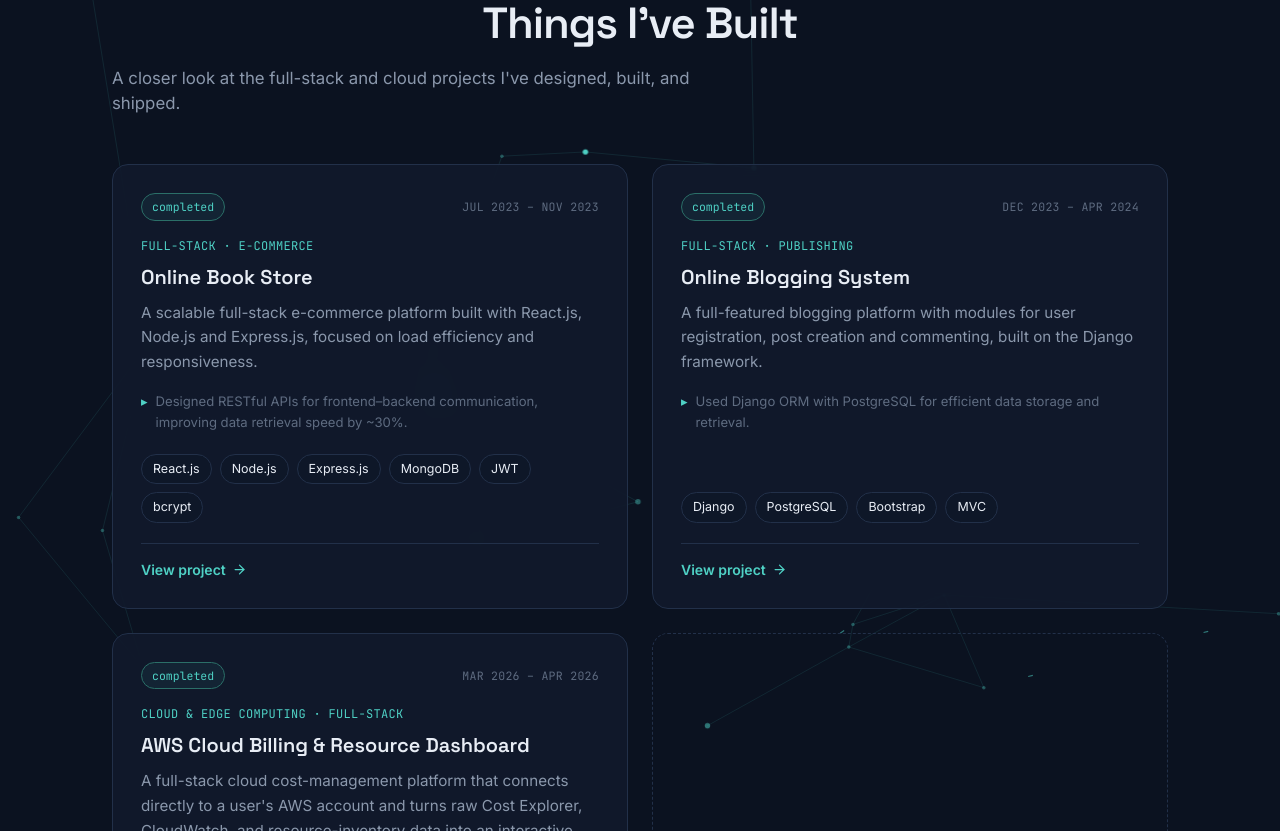
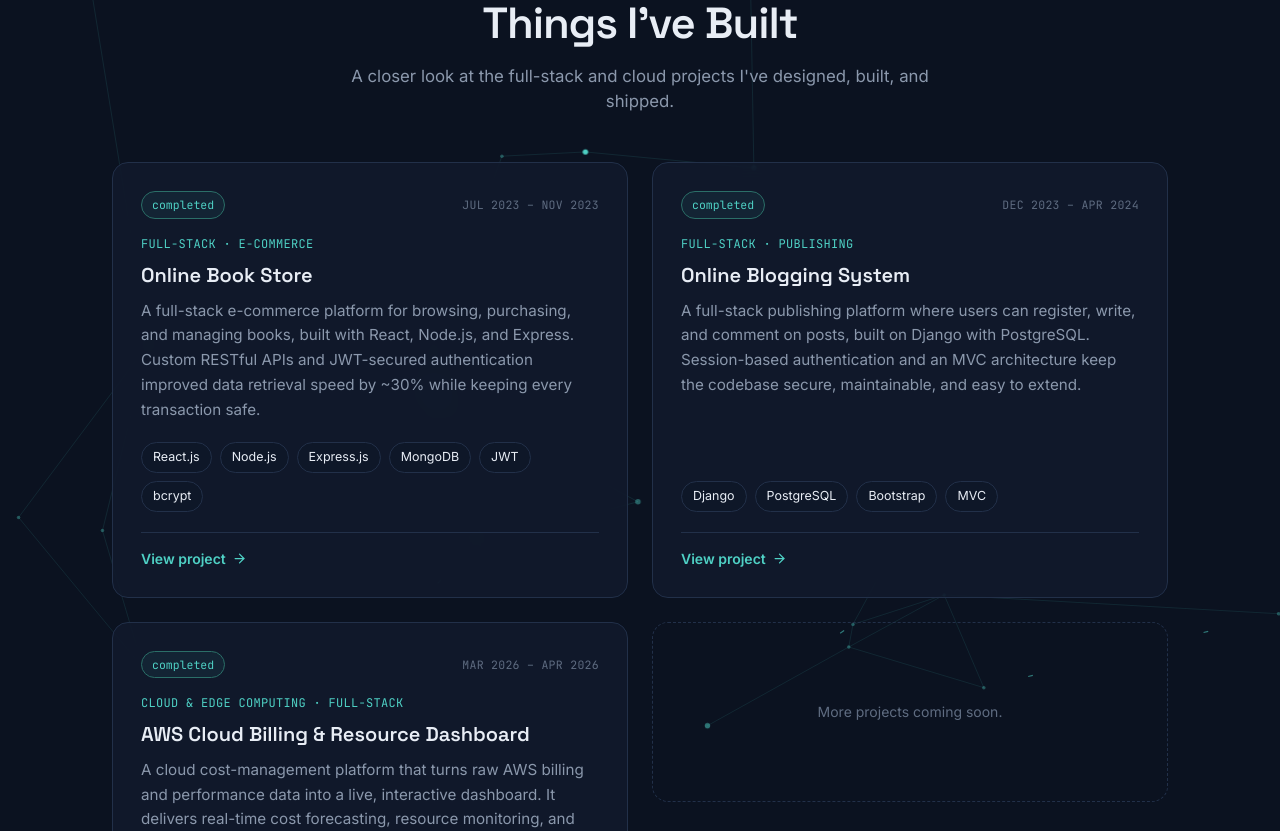
Before and after one commit to chayakiranch/ChayaKiran_portfolio, a React (Vite) app: page /projects in a window 1280 px wide. Shown: the part 229-1060 px from the top of the page. Built offline with nearby package versions, Linux system fonts and the light colour scheme.

Commit message:
Update project summaries and project card component

```diff
--- a/src/data/projectsData.js
+++ b/src/data/projectsData.js
@@ -5,8 +5,9 @@ const projectsData = [
     kicker: "Full-stack · E-commerce",
     status: "completed",
     duration: "Jul 2023 – Nov 2023",
+    // REVISED: summary tightened to a concise 2-sentence purpose + impact style
     summary:
-      "A scalable full-stack e-commerce platform built with React.js, Node.js and Express.js, focused on load efficiency and responsiveness.",
+      "A full-stack e-commerce platform for browsing, purchasing, and managing books, built with React, Node.js, and Express. Custom RESTful APIs and JWT-secured authentication improved data retrieval speed by ~30% while keeping every transaction safe.",
     highlights: [
       "Designed RESTful APIs for frontend–backend communication, improving data retrieval speed by ~30%.",
       "Integrated MongoDB for robust handling of user accounts, inventory and transactions.",
@@ -26,8 +27,9 @@ const projectsData = [
     kicker: "Full-stack · Publishing",
     status: "completed",
     duration: "Dec 2023 – Apr 2024",
+    // REVISED: summary tightened to a concise 2-sentence purpose + impact style
     summary:
-      "A full-featured blogging platform with modules for user registration, post creation and commenting, built on the Django framework.",
+      "A full-stack publishing platform where users can register, write, and comment on posts, built on Django with PostgreSQL. Session-based authentication and an MVC architecture keep the codebase secure, maintainable, and easy to extend.",
     highlights: [
       "Used Django ORM with PostgreSQL for efficient data storage and retrieval.",
       "Integrated secure authentication and session management to protect user credentials.",
@@ -47,8 +49,9 @@ const projectsData = [
     kicker: "Cloud & Edge Computing · Full-stack",
     status: "completed",
     duration: "Mar 2026 – Apr 2026",
+    // REVISED: summary tightened to a concise 2-sentence purpose + impact style
     summary:
-      "A full-stack cloud cost-management platform that connects directly to a user's AWS account and turns raw Cost Explorer, CloudWatch, and resource-inventory data into an interactive billing dashboard — with cost forecasting, performance monitoring, and automated savings recommendations.",
+      "A cloud cost-management platform that turns raw AWS billing and performance data into a live, interactive dashboard. It delivers real-time cost forecasting, resource monitoring, and automated savings recommendations straight from a user's own AWS account.",
     highlights: [
       "Built an Express backend integrating 5 AWS SDK v3 clients (Cost Explorer, CloudWatch, EC2, RDS, S3, Lambda) to pull live billing, performance, and resource-inventory data on demand.",
       "Implemented monthly/daily cost breakdowns, multi-window cost forecasting, and a service-level spend table with interactive trend and donut charts (Chart.js).",
--- a/src/pages/Home.jsx
+++ b/src/pages/Home.jsx
@@ -246,7 +246,7 @@ export default function Home() {
               <NavLink
                 key={p.id}
                 to={`/projects/${p.id}`}
-                className="glow-card flex flex-col bg-panel/80 backdrop-blur-md border border-panel-border rounded-2xl p-7"
+                className="glow-card h-full flex flex-col bg-panel/80 backdrop-blur-md border border-panel-border rounded-2xl p-7"
               >
                 <div className="flex items-center justify-between mb-4 gap-2">
                   <span
@@ -264,15 +264,10 @@ export default function Home() {
                 </div>
 
                 <h3 className="font-display text-lg font-semibold mb-2.5">{p.title}</h3>
-                <p className="text-muted text-[0.9rem] leading-relaxed mb-4">{p.summary}</p>
-
-                {/* NEW: key-highlight snippet pulled from projectsData.highlights (Task 4) */}
-                {p.highlights?.[0] && (
-                  <p className="flex gap-2 text-muted-2 text-[0.82rem] leading-relaxed mb-5">
-                    <span className="text-accent shrink-0">▸</span>
-                    <span>{p.highlights[0]}</span>
-                  </p>
-                )}
+                {/* Highlights bullets removed from the card view — summary is now
+                    the only description shown here; full highlights live on the
+                    project details page (Task: card revamp) */}
+                <p className="text-muted text-[0.9rem] leading-relaxed mb-5">{p.summary}</p>
 
                 <div className="flex flex-wrap gap-2 mb-5 mt-auto">
                   {p.stack.slice(0, 6).map((s) => (
--- a/src/pages/ProjectsPage.jsx
+++ b/src/pages/ProjectsPage.jsx
@@ -4,25 +4,27 @@ import SectionHeading from "../components/SectionHeading";
 import Chip from "../components/Chip";
 import projectsData from "../data/projectsData";
 
-// REVAMPED (Task 15): Projects list page redesigned to match the polished
+// REVAMPED: Projects list page redesigned to match the polished
 // card language used elsewhere on the site — status pill, category label,
-// key-highlight snippet, and a consistent glow-card footer — instead of the
-// previous plain title/summary/chip-list layout.
+// and a consistent glow-card footer — instead of the previous plain
+// title/summary/chip-list layout. Cards show only the concise summary;
+// full highlights live on the project details page.
 export default function ProjectsPage() {
   return (
     <section className="py-24">
       <div className="max-w-[1120px] mx-auto px-6 md:px-8">
-        <SectionHeading eyebrow="Projects" title="Things I've Built" />
-        <p className="text-muted text-[1.05rem] max-w-[620px] mt-4">
-          A closer look at the full-stack and cloud projects I've designed, built, and shipped.
-        </p>
+        <SectionHeading
+          eyebrow="Projects"
+          title="Things I've Built"
+          lead="A closer look at the full-stack and cloud projects I've designed, built, and shipped."
+        />
 
         <div className="grid grid-cols-1 md:grid-cols-2 gap-6 mt-12">
           {projectsData.map((p) => (
             <NavLink
               key={p.id}
               to={`/projects/${p.id}`}
-              className="glow-card flex flex-col bg-panel/80 backdrop-blur-md border border-panel-border rounded-2xl p-7"
+              className="glow-card h-full flex flex-col bg-panel/80 backdrop-blur-md border border-panel-border rounded-2xl p-7"
             >
               <div className="flex items-center justify-between mb-4 gap-2">
                 <span
@@ -43,15 +45,10 @@ export default function ProjectsPage() {
                 {p.kicker}
               </span>
               <h3 className="font-display text-xl font-semibold mb-2.5">{p.title}</h3>
-              <p className="text-muted text-[0.95rem] leading-relaxed mb-4">{p.summary}</p>
-
-              {/* Key-highlight snippet, mirrors the Home page project cards */}
-              {p.highlights?.[0] && (
-                <p className="flex gap-2 text-muted-2 text-[0.82rem] leading-relaxed mb-5">
-                  <span className="text-accent shrink-0">▸</span>
-                  <span>{p.highlights[0]}</span>
-                </p>
-              )}
+              {/* Highlights bullets removed from the card view — summary is now
+                  the only description shown here; full highlights live on the
+                  project details page */}
+              <p className="text-muted text-[0.95rem] leading-relaxed mb-5">{p.summary}</p>
 
               <div className="flex flex-wrap gap-2 mb-5 mt-auto">
                 {p.stack.map((s) => (
@@ -73,7 +70,9 @@ export default function ProjectsPage() {
           ))}
 
           {/* TODO: add more project cards here as new projects are built */}
-          <div className="border border-dashed border-panel-border rounded-2xl p-8 flex items-center justify-center text-center text-muted-2 text-sm min-h-[180px]">
+          {/* self-start: keeps this placeholder compact instead of stretching
+              to match a taller sibling card in the same grid row. */}
+          <div className="self-start border border-dashed border-panel-border rounded-2xl p-8 flex items-center justify-center text-center text-muted-2 text-sm min-h-[180px]">
             More projects coming soon.
           </div>
         </div>
```
